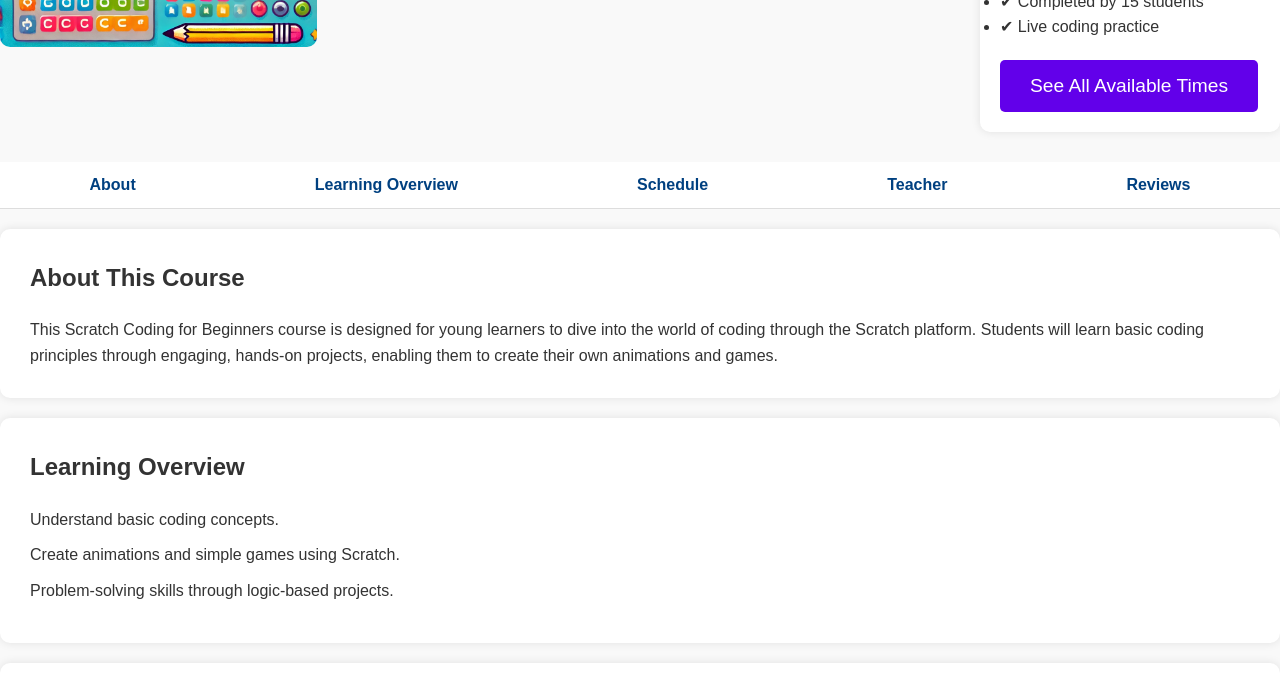
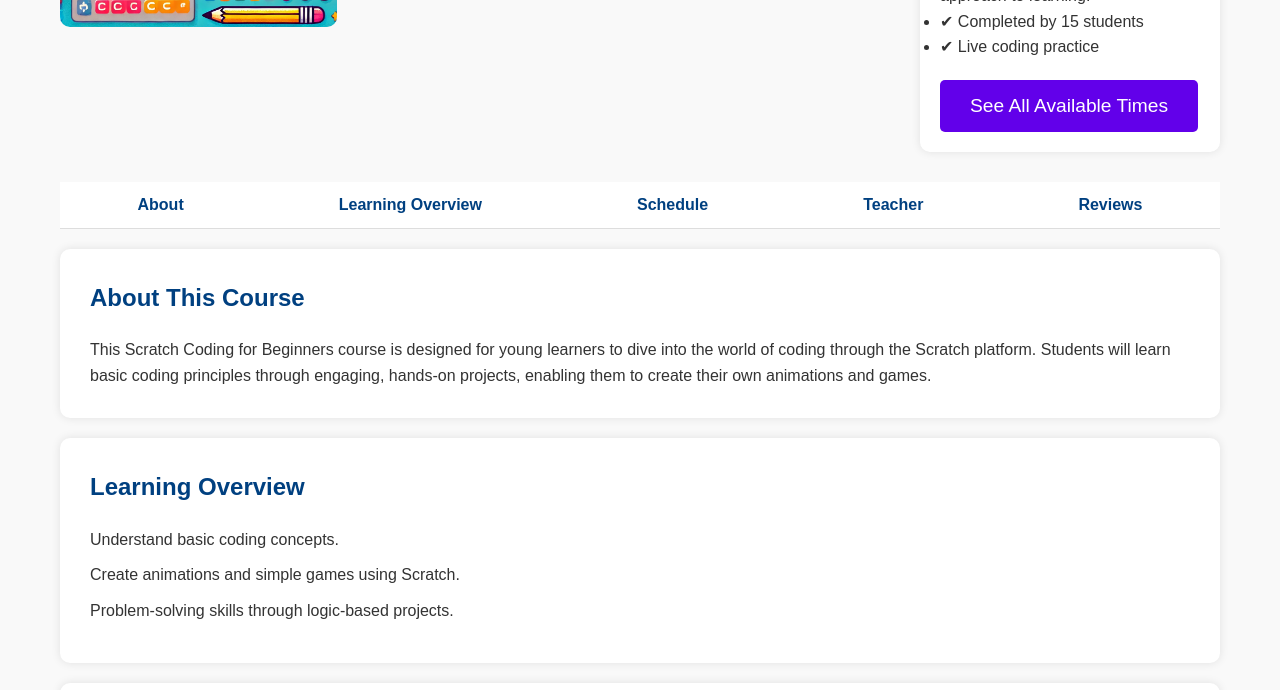
Before and after one commit to sethisgreen/fs-demo, a plain HTML site: page course-details.html in a window 1280 px wide. Shown: the part 358-1048 px from the top of the page. Drawn offline with Linux system fonts and the light colour scheme.

Commit message:
css tweeks

```diff
--- a/styles.css
+++ b/styles.css
@@ -10,6 +10,17 @@ body {
     line-height: 1.6;
     background-color: #f9f9f9;
     color: #333;
+}
+
+.main-container {
+    max-width: 1200px;
+    margin: 0 auto;
+    padding: 20px;
+}
+
+h1, h2, h3 {
+    color: #004080;
+    font-weight: bold;
 }
 
 /* Navigation */
```
